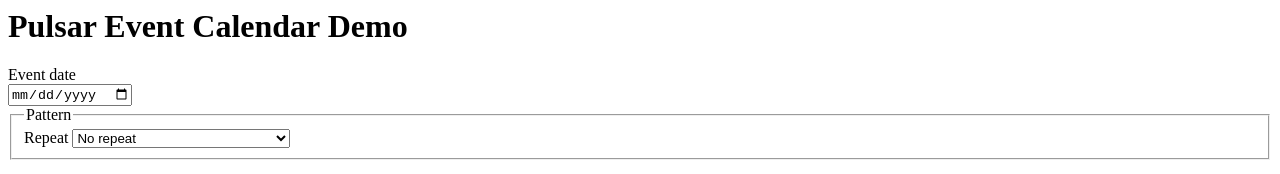
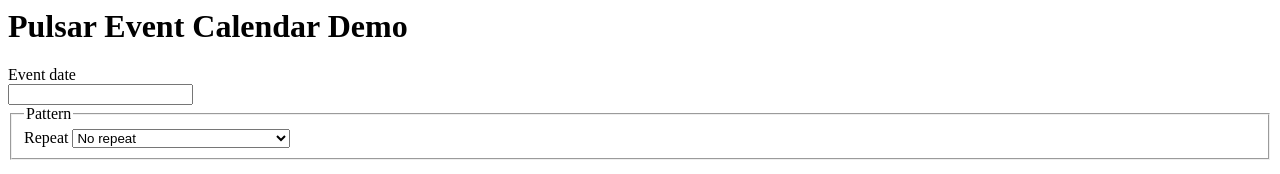
Before and after one commit to jadu/pulsar-event-calendar, a website with bundled scripts: page demo/demo.html in a window 1280 px wide. Shown: the top 174 px of the page. Built offline with nearby package versions, Linux system fonts and the light colour scheme.

Commit message:
Stop screaming

```diff
--- a/demo/demo.html
+++ b/demo/demo.html
@@ -13,7 +13,7 @@
     <div class="form__group">
         <label for="ercal-start" class="control__label">Event date</label>
         <div class="controls">
-            <input type="date" id="ercal-start" class="js-ercal-start" />
+            <input type="text" id="ercal-start" class="js-ercal-start" />
         </div>
     </div>
 
@@ -67,7 +67,7 @@
     <div class="form__group" style="display: none;">
         <label for="ercal-end" class="control__label">End repeat after</label>
         <div class="controls">
-            <input type="date" id="ercal-end" class="js-ercal-end" disabled />
+            <input type="text" id="ercal-end" class="js-ercal-end" disabled />
         </div>
     </div>
 
--- a/src/EventCalendar.js
+++ b/src/EventCalendar.js
@@ -973,7 +973,6 @@ class EventCalendar {
 
         // Return `today` if no date is provided
         if (typeof date === 'undefined' || !date.length) {
-            console.log("AAAAH");
             return moment(_self.today, _self.dateFormatInternal).format(_self.localeFormat);
         }
 
```
Also changed, not shown: 1 other file.
